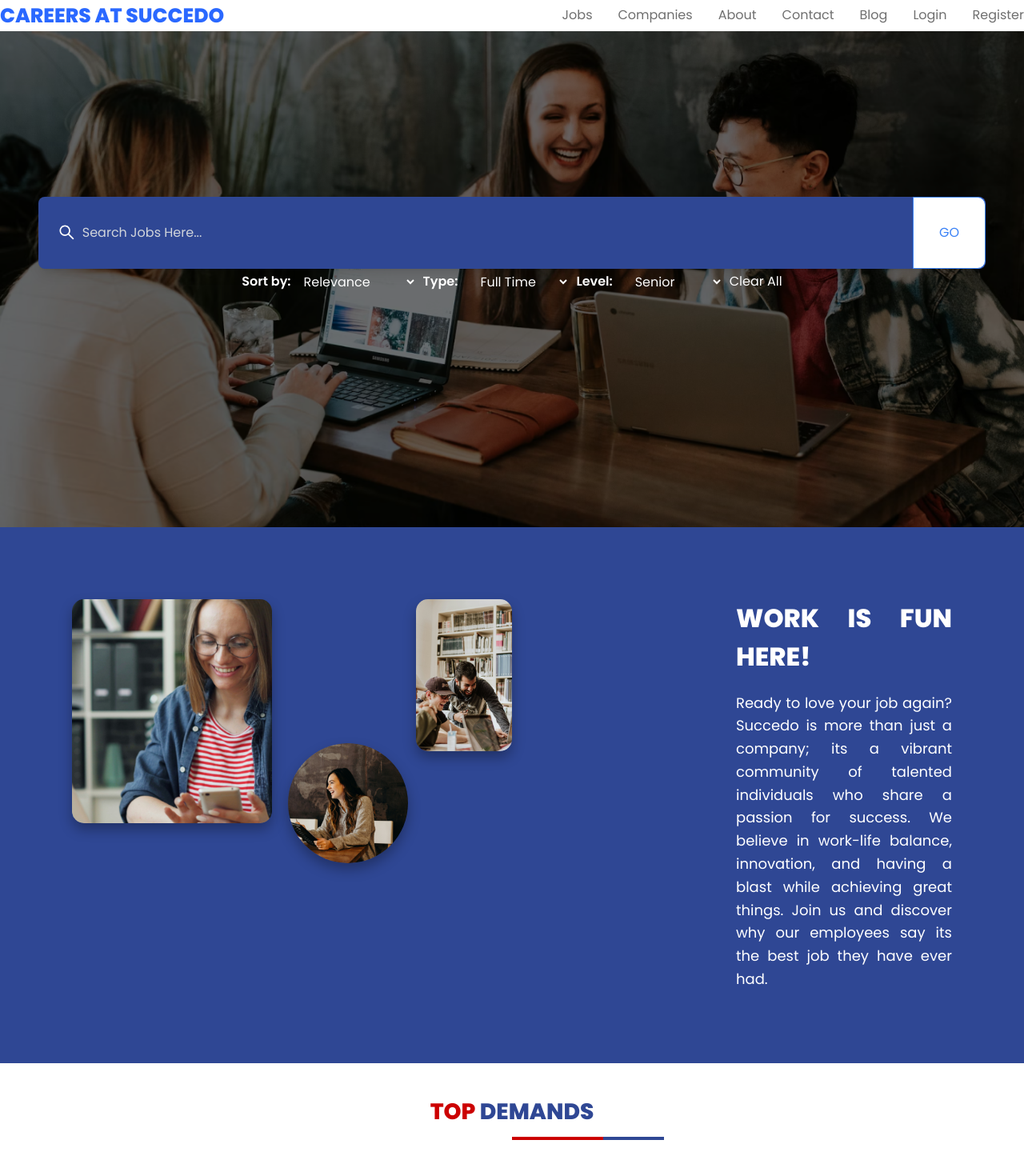
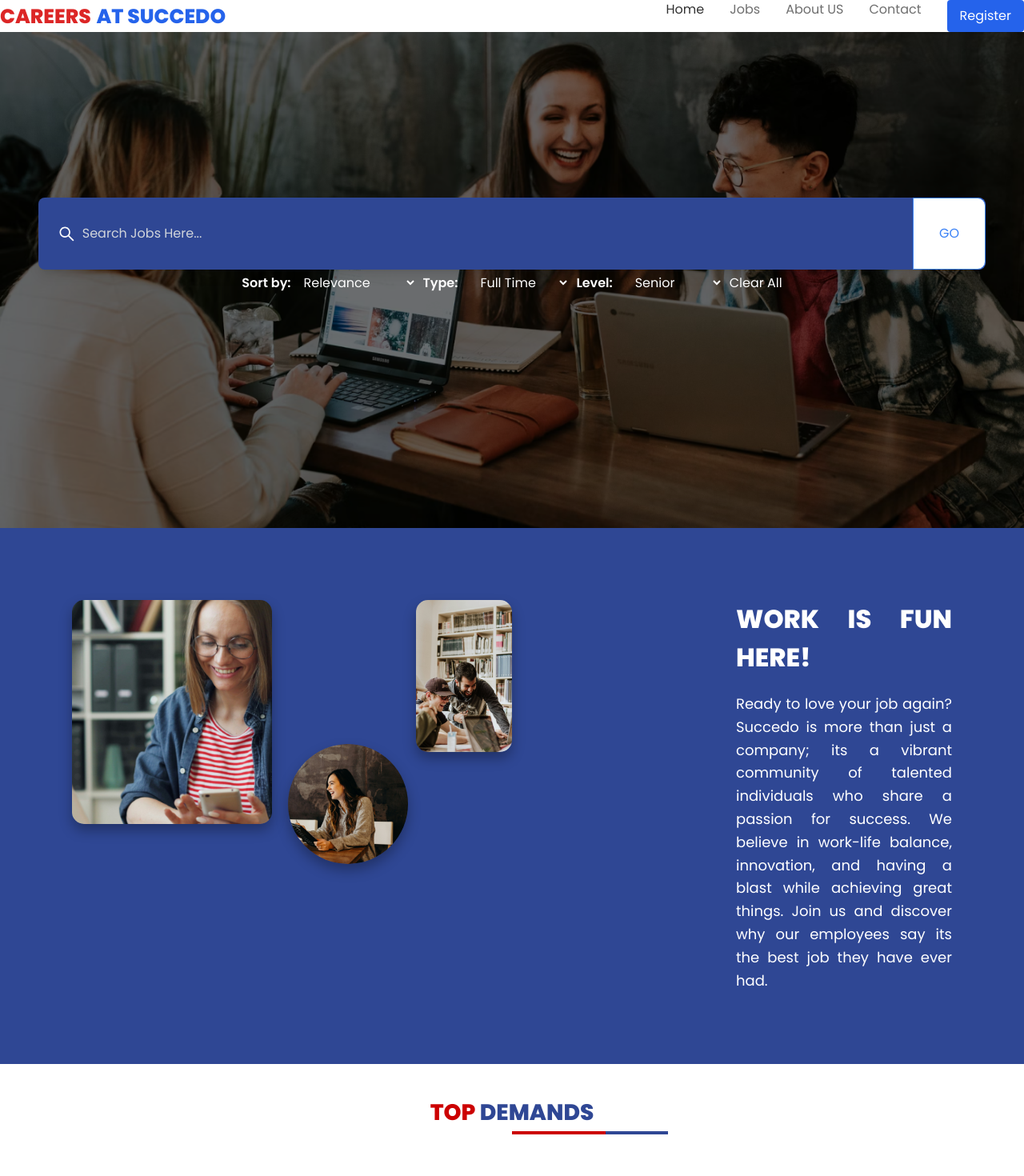
Before and after one commit to CodeWithSammy/Careers, a React (Vite) app: page / in a window 1280 px wide. Shown: the top 1470 px of the page at 80% size. Built offline with nearby package versions, Linux system fonts and the light colour scheme.

Commit message:
text in black

```diff
--- a/src/Components/JobsDiv/Jobs.css
+++ b/src/Components/JobsDiv/Jobs.css
@@ -55,9 +55,9 @@
   }
 
   .top-demands-line {
-    margin-top: 10px;
+    margin-top: 2px;
     height: 4px;
     margin-left: 640px;
     background: linear-gradient(to right,#CC0000 60%,#2F4794 60%);
-    width: 190px;
+    width: 195px;
   }
--- a/src/Components/Navbar/Navbar.jsx
+++ b/src/Components/Navbar/Navbar.jsx
@@ -1,25 +1,24 @@
-
-
 const Navbar = () => {
   return (
-    <div className='navBar flex justify-between items-center p-[3rem'>
+    <div className='navBar flex justify-between items-center p-[3rem]w-w-[1000px] mx-auto'>
+
       <div className='logoDiv'>
-        <h1 className="logo text-[25px] text-blueColor">
-          <strong>CAREERS AT SUCCEDO</strong>
+        <h1 className="logo text-[25px]">
+          <strong className="text-red-600">CAREERS</strong> <strong className="text-blue-600">AT SUCCEDO</strong>
         </h1>
       </div>
 
       <div className="menu flex gap-8">
-        <li className="menuList text-[#6f6f6f] hover:text-blueColor">Jobs</li>
-        <li className="menuList text-[#6f6f6f] hover:text-blueColor">Companies</li>
-        <li className="menuList text-[#6f6f6f] hover:text-blueColor">About</li>
-        <li className="menuList text-[#6f6f6f] hover:text-blueColor">Contact</li>
-        <li className="menuList text-[#6f6f6f] hover:text-blueColor">Blog</li>
-        <li className="menuList text-[#6f6f6f] hover:text-blueColor">Login</li>
-        <li className="menuList text-[#6f6f6f] hover:text-blueColor">Register</li>
+        <li className="menuList text-[#333] hover:text-blue-600">Home</li>
+        <li className="menuList text-[#6f6f6f] hover:text-blue-600">Jobs</li>
+        <li className="menuList text-[#6f6f6f] hover:text-blue-600">About US</li>
+        <li className="menuList text-[#6f6f6f] hover:text-blue-600">Contact</li>
+        <li className="menuList">
+          <button className="bg-blue-600 text-white py-2 px-4 rounded hover:bg-blue-700">Register</button>
+        </li>
       </div>
     </div>
   )
 }
 
-export default Navbar
+export default Navbar;
--- a/src/Components/SearchDiv/Search.jsx
+++ b/src/Components/SearchDiv/Search.jsx
@@ -30,30 +30,30 @@ const Search = () => {
           <div className='singleSearch flex place-items-center gap-2'>
             <label htmlFor="relevance" className='text-[white] font-semibold'>Sort by: </label>
             <select name="" id="relevance" className='bg-transparent rounded-[3px] px-1 py-1'>
-              <option value="">Relevance</option>
-              <option value="">Inclusive</option>
-              <option value="">Starts With any</option>
-              <option value="">Contains</option>
+              <option value="" style={{ color: 'black' }}>Relevance</option>
+              <option value="" style={{ color: 'black' }}>Inclusive</option>
+              <option value="" style={{ color: 'black' }}>Starts With any</option>
+              <option value="" style={{ color: 'black' }}>Contains</option>
             </select>
           </div>
 
           <div className='singleSearch flex items-center gap-2'>
             <label htmlFor="type" className='text-[white] font-semibold'>Type: </label>
             <select name="" id="type" className='bg-transparent rounded-[3px] px-4 py-1'>
-              <option value="">Full Time</option>
-              <option value="">Remote</option>
-              <option value="">Contract</option>
-              <option value="">Part-Time</option>
+              <option value="" style={{ color: 'black' }}>Full Time</option>
+              <option value="" style={{ color: 'black' }}>Remote</option>
+              <option value="" style={{ color: 'black' }}>Contract</option>
+              <option value="" style={{ color: 'black' }}>Part-Time</option>
             </select>
           </div>
 
           <div className='singleSearch flex items-center gap-2'>
             <label htmlFor="level" className='text-[white] font-semibold'>Level: </label>
             <select name="" id="level" className='bg-transparent rounded-[3px] px-4 py-1'>
-              <option value="">Senior</option>
-              <option value="">Junior</option>
-              <option value="">Student</option>
-              <option value="">Advocate</option>
+              <option value="" style={{ color: 'black' }}>Senior</option>
+              <option value="" style={{ color: 'black' }}>Junior</option>
+              <option value="" style={{ color: 'black' }}>Student</option>
+              <option value="" style={{ color: 'black' }}>Advocate</option>
             </select>
           </div>
 
```
